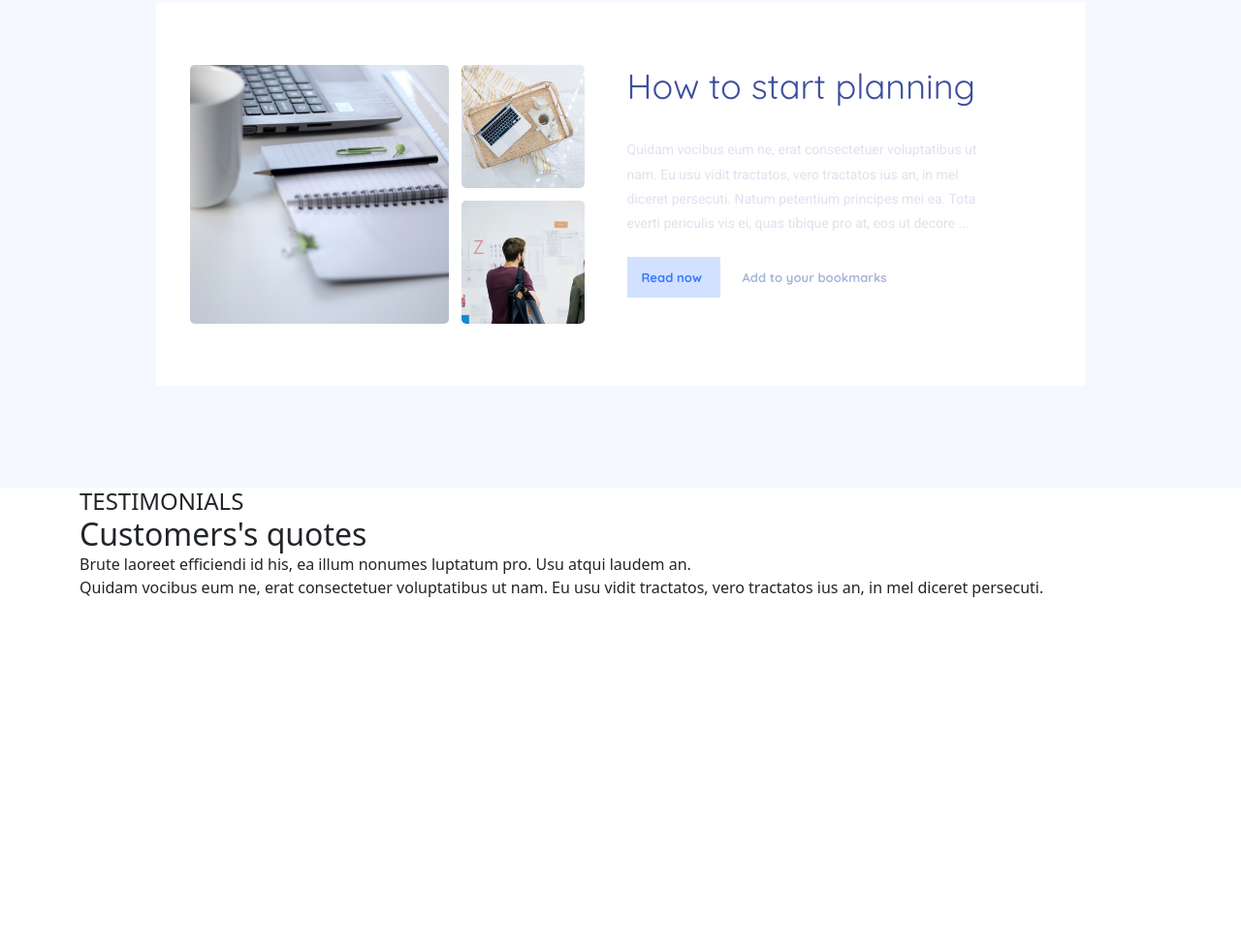
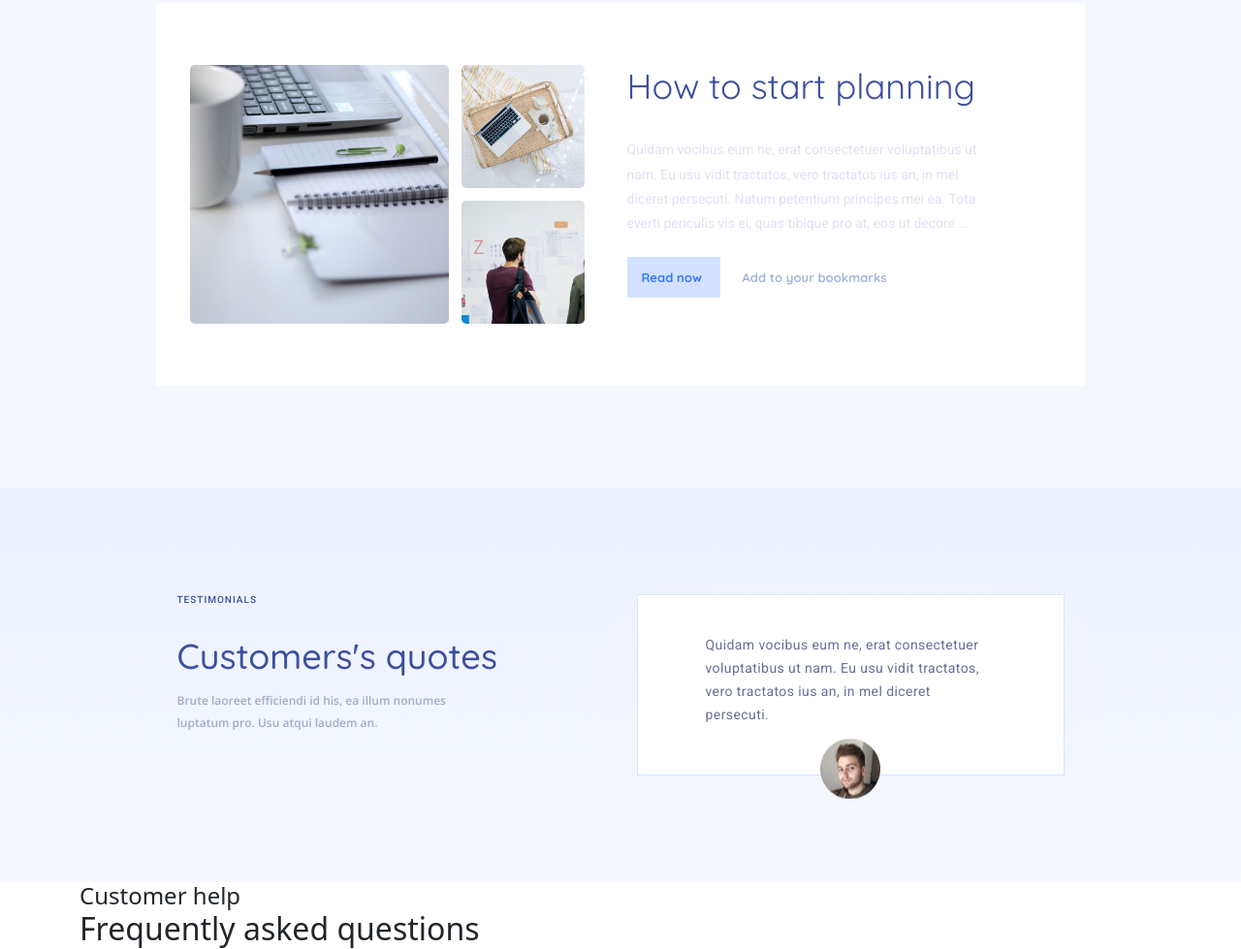
Before and after one commit to AlexIstra1989/productivity, a website: page src/index.html in a window 1280 px wide. Shown: the part 3175-4154 px from the top of the page at 97% size. Before the commit the page ends 3793 px from the top, so only its background shows below. Drawn offline with nearby package versions, Linux system fonts and the light colour scheme; files that its build step writes are made by us from their sources; files whose address does not match are found by name.

Commit message:
added faq block

```diff
--- /dev/null
+++ b/src/assets/scss/blocks/_testimonials.scss
@@ -0,0 +1,51 @@
+.testimonials {
+ background: linear-gradient(180deg, #EAF0FF 0%, #F6F9FF 100%);
+ padding: 110px 0;
+ &__inner {
+  display: flex;
+  justify-content: center;
+ }
+ &__box {
+  max-width: 334px;
+  width: 100%;
+  margin-right: 140px;
+ }
+ &__subtitle {
+  @include text (10px, 500, 1.2, $accentColor);
+  font-family: "Roboto";
+  letter-spacing: 0.1em;
+  margin-bottom: 30px;
+ }
+ &__title {
+  @include text (36px, 500, 1.2, $accentColor);
+  font-family: "Quicksand";
+  margin-bottom: 14px;
+ }
+ &__text {
+  @include text (12px, 600, 1.9, #A4ABC8);
+  font-family: "Open Sans";
+ }
+ &__item {
+  background-color: $primaryColor;
+  max-width: 441px;
+  width: 100%;
+  padding: 40px 70px 50px;
+  border: 1px solid #D8E3FE;
+  box-shadow: 0px 5px 50px #F3F5FA;
+  position: relative;
+  &::after {
+   @include pseudo;
+   @include background (url("../images/user-photo.png"));
+   width: 62px;
+   height: 62px;
+   bottom: -30%;
+   left: 50%;
+   transform: translate(-50%, -50%);
+  }
+ }
+ &__quote {
+  @include text (14px, 400, 1.7, #676F95);
+  font-family: "Roboto";
+  letter-spacing: 0.03em;
+ }
+}
--- a/src/assets/scss/style.scss
+++ b/src/assets/scss/style.scss
@@ -9,3 +9,4 @@
 @import "blocks/about";
 @import "blocks/stats";
 @import "blocks/blog";
+@import "blocks/testimonials";
--- a/src/index.html
+++ b/src/index.html
@@ -308,6 +308,17 @@
   </div>
  </section>
 
+ <section class="faq">
+  <div class="container">
+   <h4 class="faq__subtitle">
+    Customer help
+   </h4>
+   <h2 class="faq__title">
+    Frequently asked questions
+   </h2>
+  </div>
+ </section>
+
 
 
  <script src="https://cdn.jsdelivr.net/npm/bootstrap@5.1.3/dist/js/bootstrap.bundle.min.js"
```
Also changed, not shown: dist/assets/css/style.css, dist/assets/css/style.min.css, dist/assets/images/photo.jpg (added), dist/assets/images/user-photo.png (added), dist/index.html, src/assets/images/user-photo.png (added), 1 other file.
